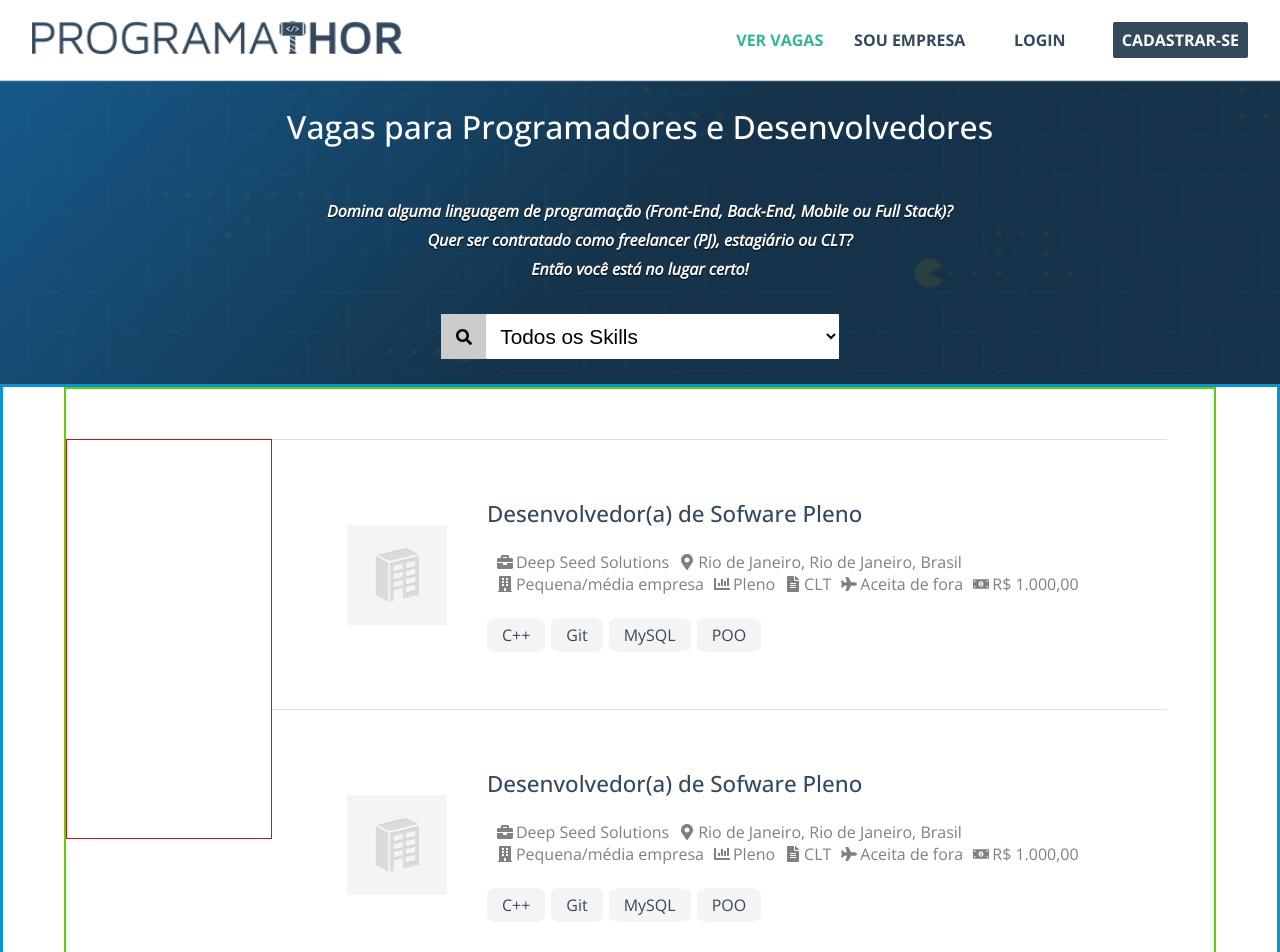
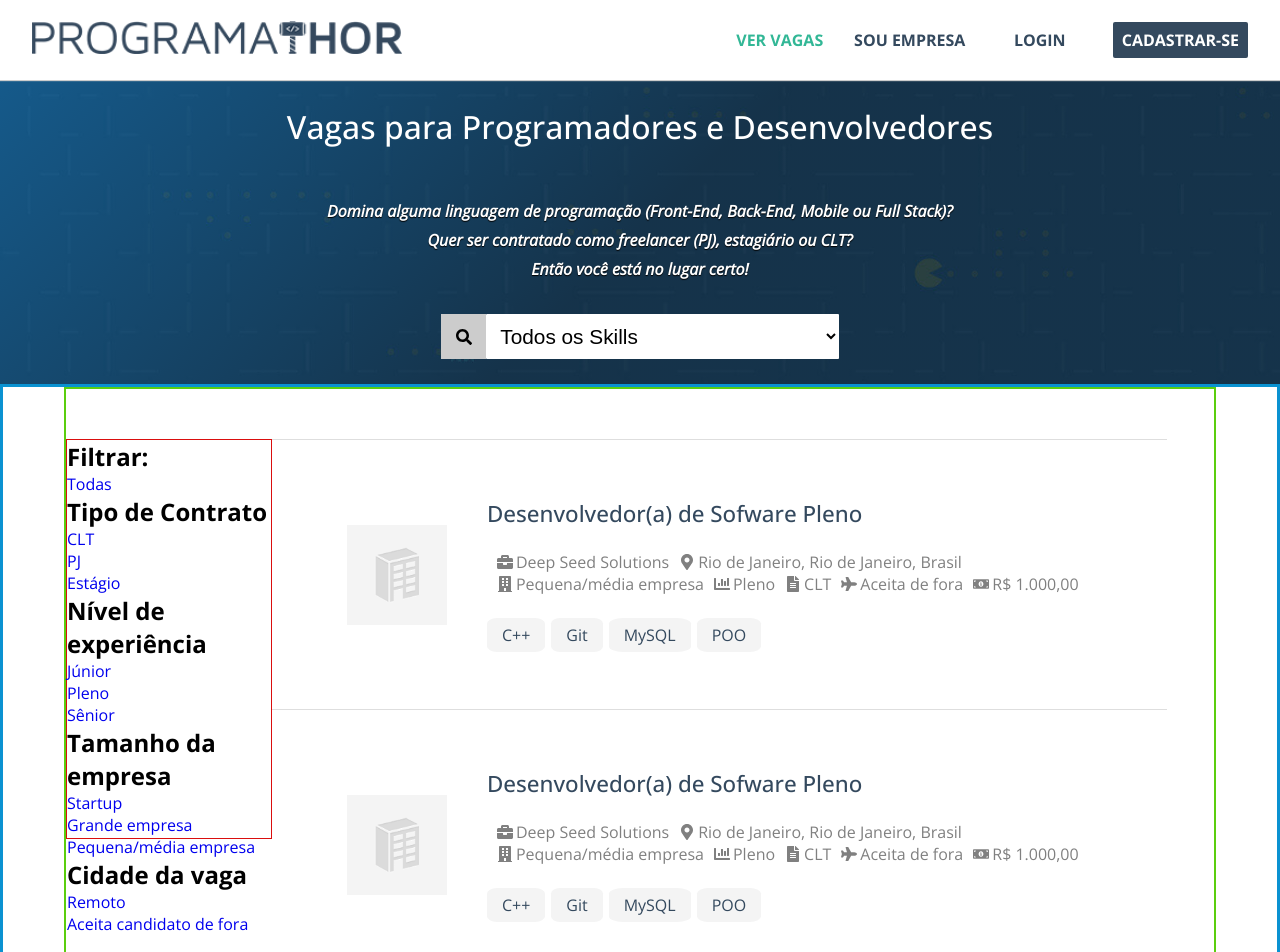
Before and after one commit to MarcosWinicios/jobs-web, a React (Create React App) app: page / in a window 1280 px wide. Shown: the top 952 px of the page. Built offline with nearby package versions, Linux system fonts and the light colour scheme; the HTML template or start-up script is replaced by a standard one.

Commit message:
create filters struct

```diff
--- a/src/pages/jobs/index.tsx
+++ b/src/pages/jobs/index.tsx
@@ -61,7 +61,45 @@ const Jobs = () => {
 
 
                         <aside className="filters-container">
+                            <div className="filter">
+                                <h2>Filtrar: </h2>
+                                <ul>
+                                    <li><a href="#">Todas</a></li>
+                                </ul>
+                            </div>
+                            <div className="filter">
+                                <h2>Tipo de Contrato</h2>
+                                <ul>
+                                    <li><a href="#">CLT</a></li>
+                                    <li><a href="#">PJ</a></li>
+                                    <li><a href="#">Estágio</a></li>
 
+                                </ul>
+                            </div>
+                            <div className="filter">
+                                <h2>Nível de experiência</h2>
+                                <ul>
+                                    <li><a href="#">Júnior</a></li>
+                                    <li><a href="#">Pleno</a></li>
+                                    <li><a href="#">Sênior</a></li>
+                                </ul>
+                            </div>
+                            <div className="filter">
+                                <h2>Tamanho da empresa</h2>
+                                <ul>
+                                    <li><a href="#">Startup</a></li>
+                                    <li><a href="#">Grande empresa</a></li>
+                                    <li><a href="#">Pequena/média empresa</a></li>
+                                </ul>
+                            </div>
+                            <div className="filter">
+                                <h2>Cidade da vaga</h2>
+
+                                <ul>
+                                    <li><a href="#">Remoto</a></li>
+                                    <li><a href="#">Aceita candidato de fora</a></li>
+                                </ul>
+                            </div>
                         </aside>
                         <ul className="jobs-list">
                             <li>
```
